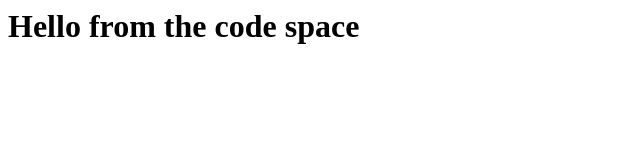
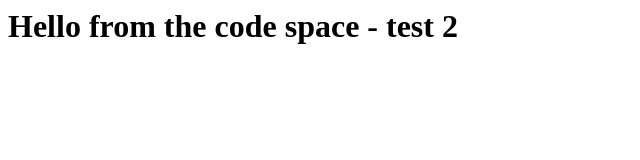
Before and after one commit to Maheshbiradar22/skills-code-with-codespaces, a plain HTML site: page index.html in a window 1280 px wide. Shown: the whole page, without its empty margins (0-640 px from the left). Drawn offline with Linux system fonts and the light colour scheme.

Commit message:
commit from the code space- test2

```diff
--- a/index.html
+++ b/index.html
@@ -1,3 +1,3 @@
 <html>
-  <h1>Hello from the code space</h1>
+  <h1>Hello from the code space - test 2</h1>
 </html>
```
